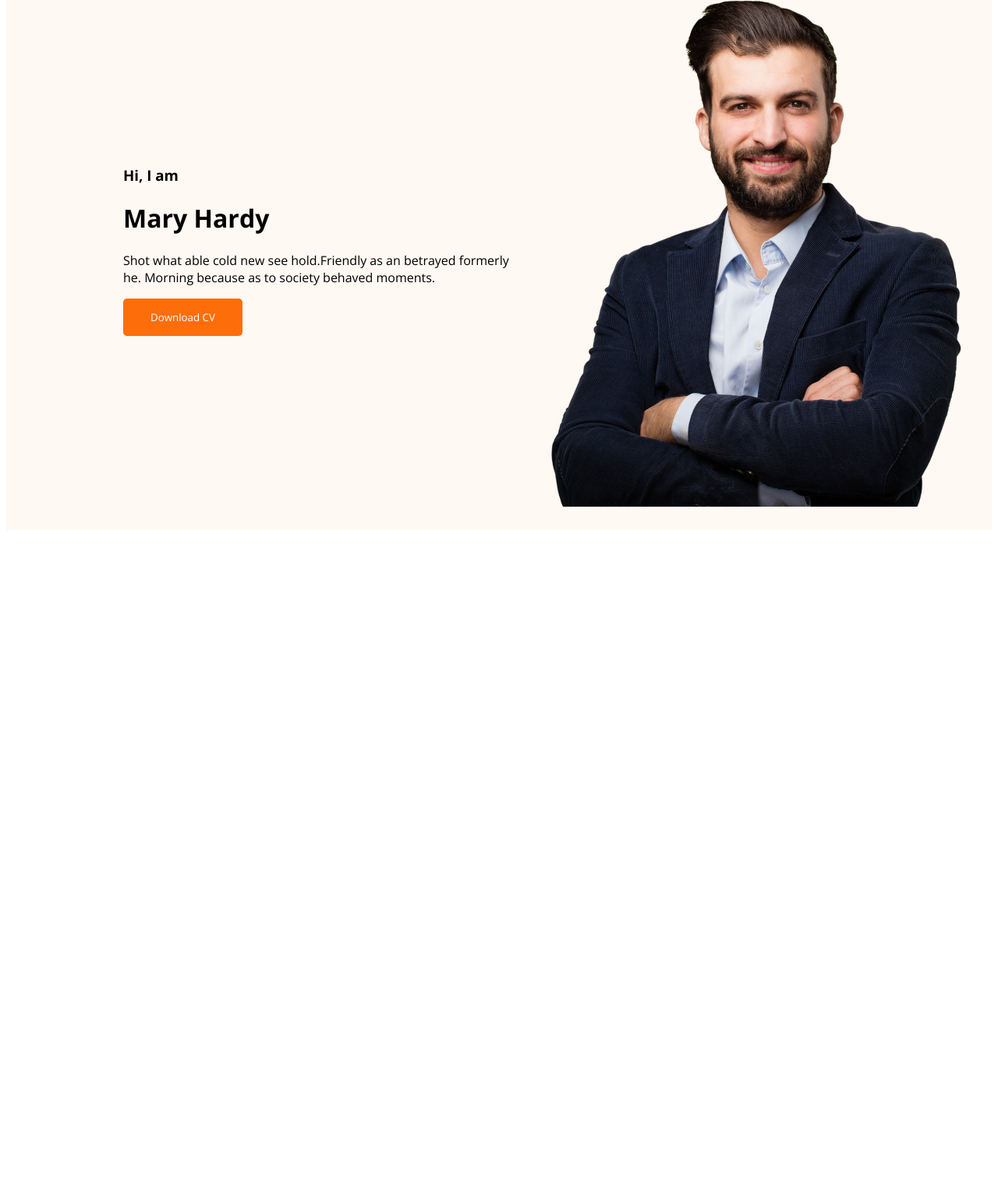
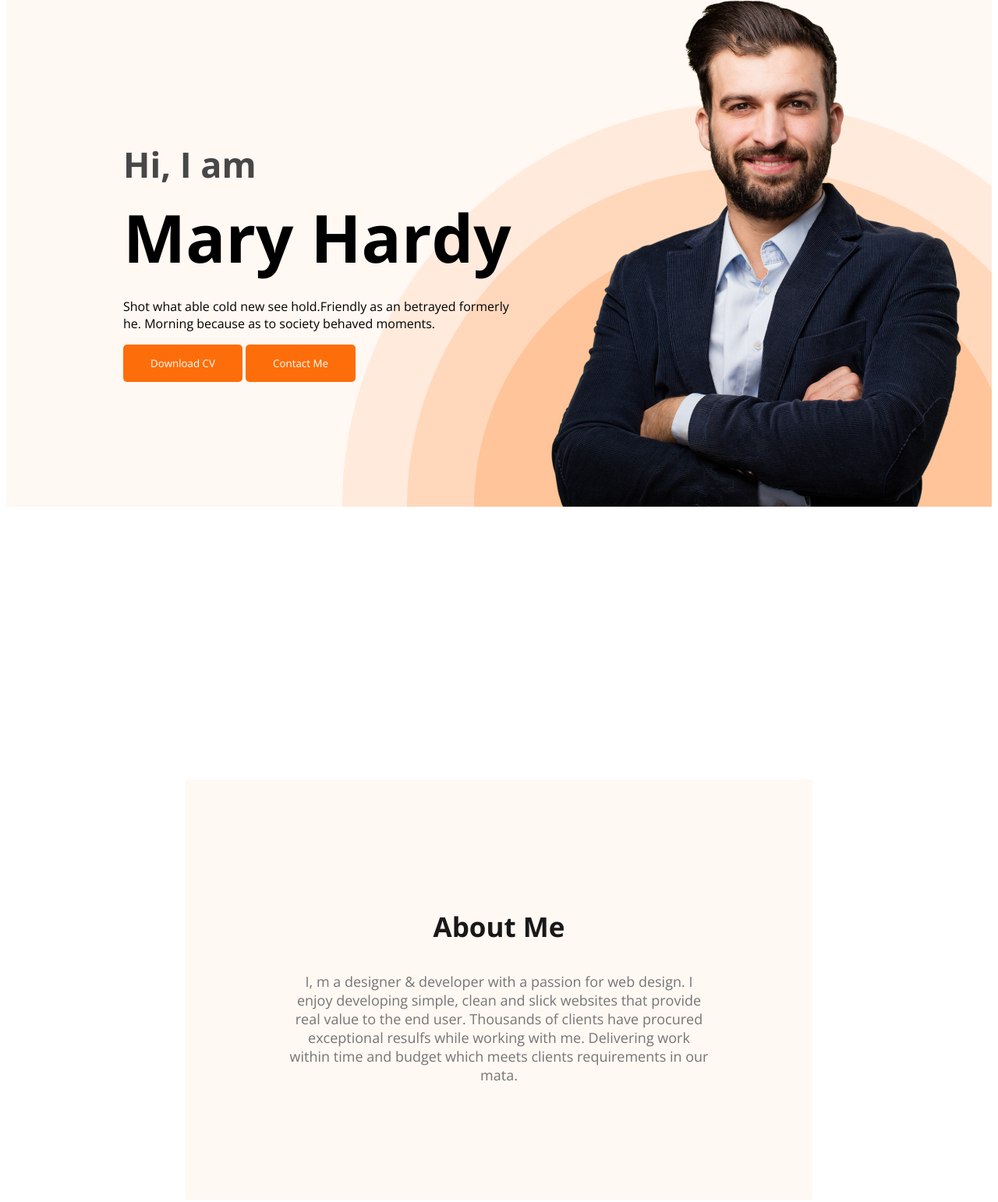
Before and after one commit to abrar-431/developer-portfolio, a plain HTML site: page index.html in a window 1280 px wide. Shown: the part 144-1686 px from the top of the page at 78% size. Before the commit the page ends 832 px from the top, so only its background shows below. Drawn offline with nearby package versions, Linux system fonts and the light colour scheme.

Commit message:
about section

```diff
--- a/index.html
+++ b/index.html
@@ -20,17 +20,21 @@
             </ul>
         </nav>
         <div class="banner">
-            <div>
+            <div class="banner-content">
                 <h3 class="greeting">Hi, I  am</h3>
                 <h1 class="banner-title">Mary Hardy</h1>
                 <p>Shot what able cold new see hold.Friendly as an betrayed formerly he. Morning because as to society behaved moments.</p>
                 <button class="primary-button">Download CV</button>
+                <button class="primary-button">Contact Me</button>
             </div>
             <img class="profile-pic" src="images/hardy.png" alt="">
         </div>
     </header>
     <main>
-
+        <section class="about">
+            <h3 class="section-title">About Me</h3>
+            <p class="section-description">I, m a designer & developer with a passion for web design. I enjoy developing simple, clean and slick websites that provide real value to the end user. Thousands of clients have procured exceptional resulfs while working with me. Delivering work within time and budget which meets clients requirements in our mata.</p>
+        </section>
     </main>
     <footer>
 
--- a/styles/portfolio.css
+++ b/styles/portfolio.css
@@ -13,6 +13,12 @@
     border: 0px;
     padding: 15px 35px;
     color: white;
+}
+
+.section-title {
+    color: #181818;
+    text-align: center;
+    font-size: 35px;
 }
 
 /* nav related styles */
@@ -43,15 +49,52 @@ nav a {
     text-decoration: none;
     color: #474747;
 }
+
 /* Heeader Related Styles */
-.header{
+.header {
+    background-color: #FFF8F3;
+    background-image: url('../images/header_bg.png');
+    background-repeat: no-repeat;
+    background-position: bottom right;
+}
+
+.banner {
+    padding: 30px 30px 0px 150px;
+    display: flex;
+    align-items: center;
+    justify-content: space-between;
+}
+
+.banner.profile-pic {
+    width: 200px;
+}
+
+.greeting {
+    font-size: 45px;
+    color: #474747;
+    margin-bottom: 0px;
+}
+
+.banner-title {
+    font-size: 85px;
+    margin-top: 5px;
+    margin-bottom: 20px;
+}
+
+.banner-content {
+    width: 500px;
+}
+
+/* Main section styles */
+/* About section styles */
+.about {
+    margin: 350px 230px;
+    padding: 130px;
     background-color: #FFF8F3;
 }
-.banner{
-    padding: 30px 30px 30px 150px;
-    display: flex;
-    align-items: center;
+
+.section-description {
+    color: #757575;
+    text-align: center;
+    font-size: 18px;
 }
-.banner.profile-pic{
-    width: 200px;
-}
```
